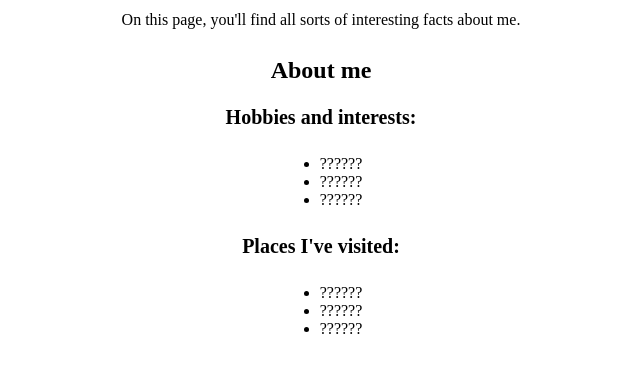
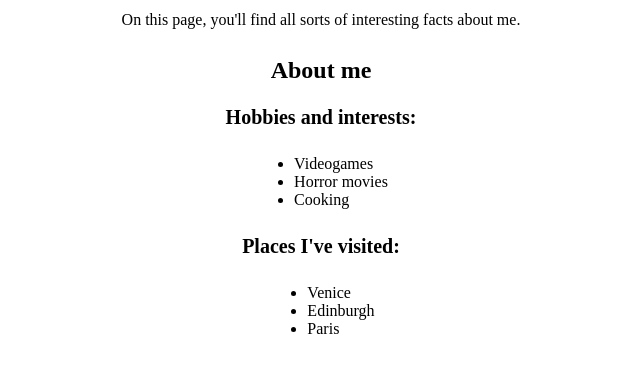
Before and after one commit to albamarquezj/git-fundamentals-lab, a plain HTML site: page index.html in a window 1280 px wide. Shown: the part 82-454 px from the top of the page, without its empty margins (319-959 px from the left). Drawn offline with Linux system fonts and the light colour scheme.

Commit message:
Filled in About me section

```diff
--- a/index.html
+++ b/index.html
@@ -15,16 +15,16 @@
 
     <h3>Hobbies and interests:</h3>
     <ul>
-      <li>??????</li>
-      <li>??????</li>
-      <li>??????</li>
+      <li>Videogames</li>
+      <li>Horror movies</li>
+      <li>Cooking</li>
     </ul>
 
     <h3>Places I've visited:</h3>
     <ul>
-      <li>??????</li>
-      <li>??????</li>
-      <li>??????</li>
+      <li>Venice</li>
+      <li>Edinburgh</li>
+      <li>Paris</li>
     </ul>
   </body>
 </html>
```
